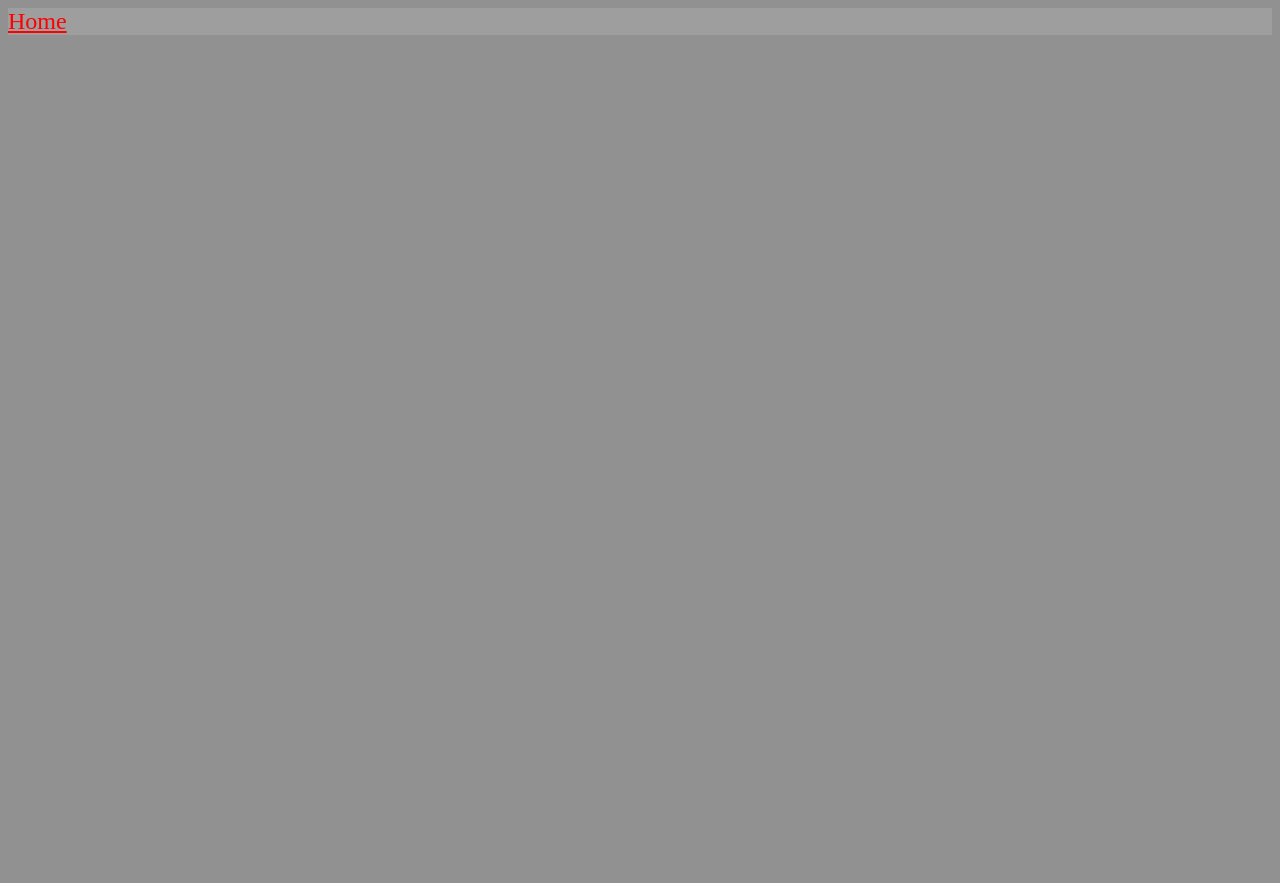
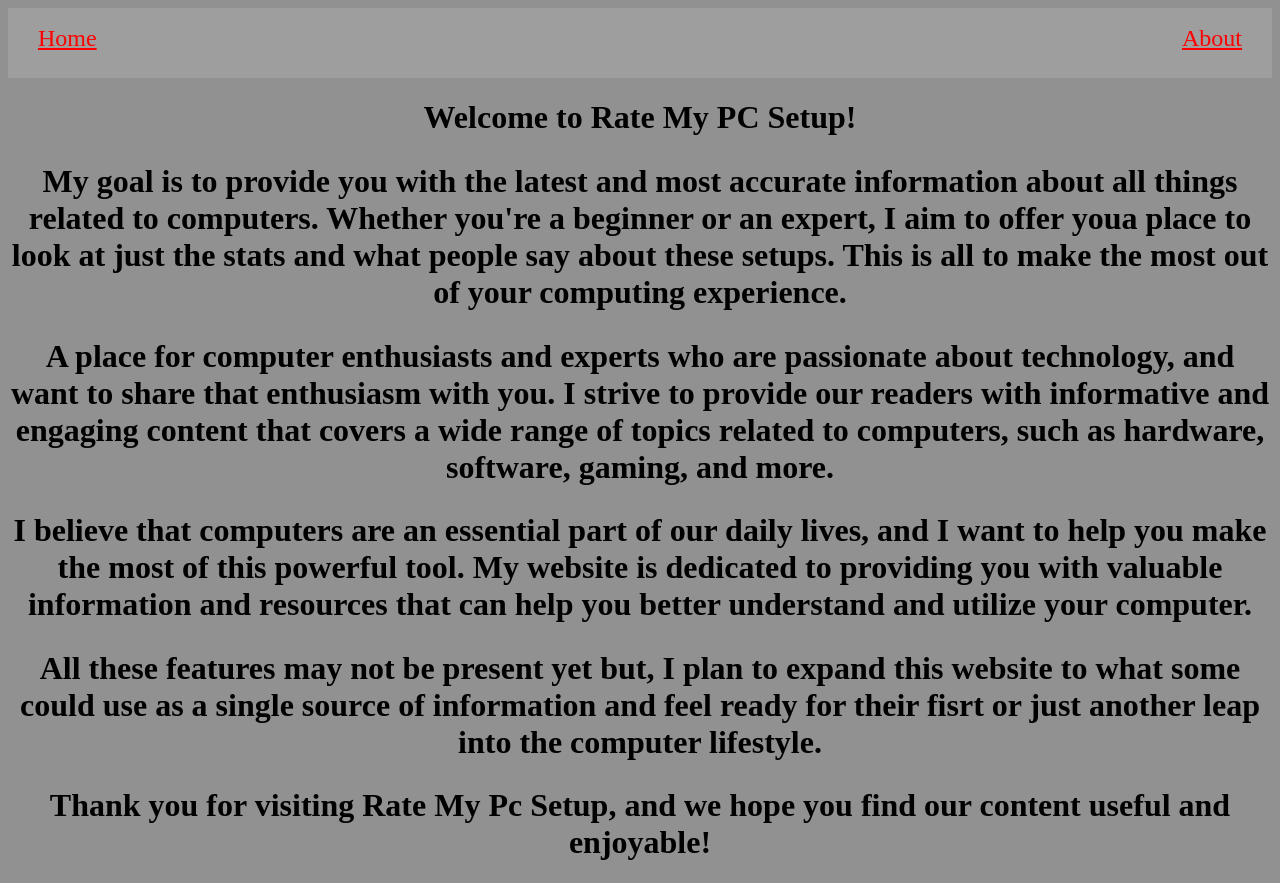
Before and after one commit to Anthony5321/Rate-My-PC-Setup, a React (Create React App) app in the folder client/: page /About in a window 1280 px wide. Before the commit the page ends 800 px from the top, so only its background shows below. Built offline with nearby package versions, Linux system fonts and the light colour scheme; no server answers.

Commit message:
CSS changes

```diff
--- a/client/src/App.css
+++ b/client/src/App.css
@@ -6,6 +6,41 @@ header {
   text-align: left;
   font-size: x-large;
   background-color: rgb(158, 158, 158);
+  height: 70px;
+}
+
+.home-link {
+  justify-content: space-between;
+  line-height: 2.5 ;
+  float: left;
+  margin-left: 30px;
+}
+
+.about-link {
+  float: right;
+  justify-content: space-between;
+  line-height: 2.5 ;
+  margin-right: 30px;
+}
+
+.info-page {
+  text-align: center;
+}
+
+.about-link:link {
+  color: red;
+}
+
+.about-link:visited {
+  color: rgb(68, 68, 68);
+}
+
+.about-link:hover {
+  color: black;
+}
+
+.about-link:active {
+  color: gray;
 }
 
 .home-link:link {
--- a/client/src/App.js
+++ b/client/src/App.js
@@ -3,6 +3,7 @@ import { Route, Routes } from 'react-router-dom'
 import PCInfo from './components/PCInfo'
 import Home from './components/Home'
 import Header from './components/Header'
+import About from './components/About'
 
 const App = () => {
 
@@ -13,6 +14,7 @@ const App = () => {
       <Routes>
         <Route path="/" element={<Home/>} />
         <Route path="/:id" element={<PCInfo/>} />
+        <Route path="/About" element={<About/>} />
       </Routes>
     </main>
   </div>
--- /dev/null
+++ b/client/src/components/About.jsx
@@ -0,0 +1,19 @@
+import '../App.css'
+
+
+
+const About = () => {
+
+    return (
+        <div className='info-page'>
+            <h1>Welcome to Rate My PC Setup!</h1>
+            <h2>My goal is to provide you with the latest and most accurate information about all things related to computers. Whether you're a beginner or an expert, I aim to offer youa place to look at just the stats and what people say about these setups. This is all to make the most out of your computing experience.</h2>
+            <h2>A place for computer enthusiasts and experts who are passionate about technology, and want to share that enthusiasm with you. I strive to provide our readers with informative and engaging content that covers a wide range of topics related to computers, such as hardware, software, gaming, and more.</h2>
+            <h2>I believe that computers are an essential part of our daily lives, and I want to help you make the most of this powerful tool. My website is dedicated to providing you with valuable information and resources that can help you better understand and utilize your computer.</h2>
+            <h2>All these features may not be present yet but, I plan to expand this website to what some could use as a single source of information and feel ready for their fisrt or just another leap into the computer lifestyle.</h2>
+            <h1>Thank you for visiting Rate My Pc Setup, and we hope you find our content useful and enjoyable!</h1>
+        </div>
+    )
+  }
+
+  export default About
--- a/client/src/components/Header.jsx
+++ b/client/src/components/Header.jsx
@@ -7,6 +7,7 @@ const Header = () => {
     <header>
       <nav>
         <Link className="home-link" to="/">Home</Link>
+        <Link className="about-link" to="/About">About</Link>
       </nav>
     </header>
   )
--- a/client/src/components/PCInfo.jsx
+++ b/client/src/components/PCInfo.jsx
@@ -31,7 +31,6 @@ return pc ?(
     {
       <div key={pc.id}>
         <img className='info-img'src={pc.backdrop_path} alt="" />
-        {/* <h1>{pc.title}</h1> */}
         <h1>CPU: {pc.CPU}</h1>
         <h1>GPU: {pc.GPU}</h1>
         <h1>Memory: {pc.memory}</h1>
```
Also changed, not shown: 1 other file (tests, documents, lock files or other folders).
